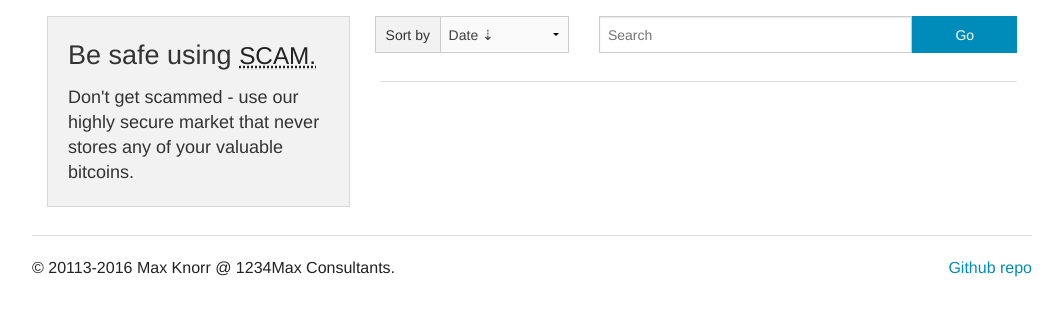
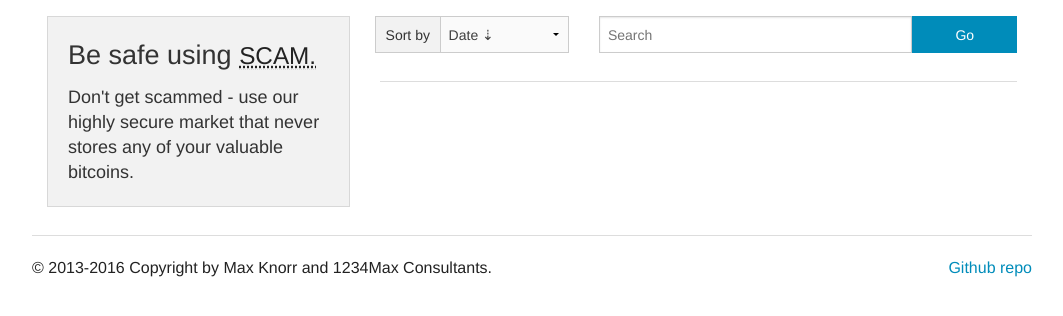
Before and after one commit to 1234max/multivendorbitcoinmart, a PHP site: page /index.php in a window 1280 px wide. Shown: the part 60-376 px from the top of the page, without its empty margins (108-1171 px from the left). Run offline with PHP 8.4, Linux system fonts and the light colour scheme; the visitor is signed in with stand-in values (Sample User, id 1); data that the repository does not hold is empty.

Commit message:
Update default.php

```diff
--- a/app/views/_layout/default.php
+++ b/app/views/_layout/default.php
@@ -116,7 +116,7 @@
         <hr>
         <div class="row">
             <div class="large-6 columns">
-                <p>© 20113-2016 Max Knorr @ 1234Max Consultants.</p>
+                <p>© 2013-2016 Copyright by Max Knorr and 1234Max Consultants.</p>
             </div>
             <div class="large-6 columns">
                 <ul class="inline-list right">
```
